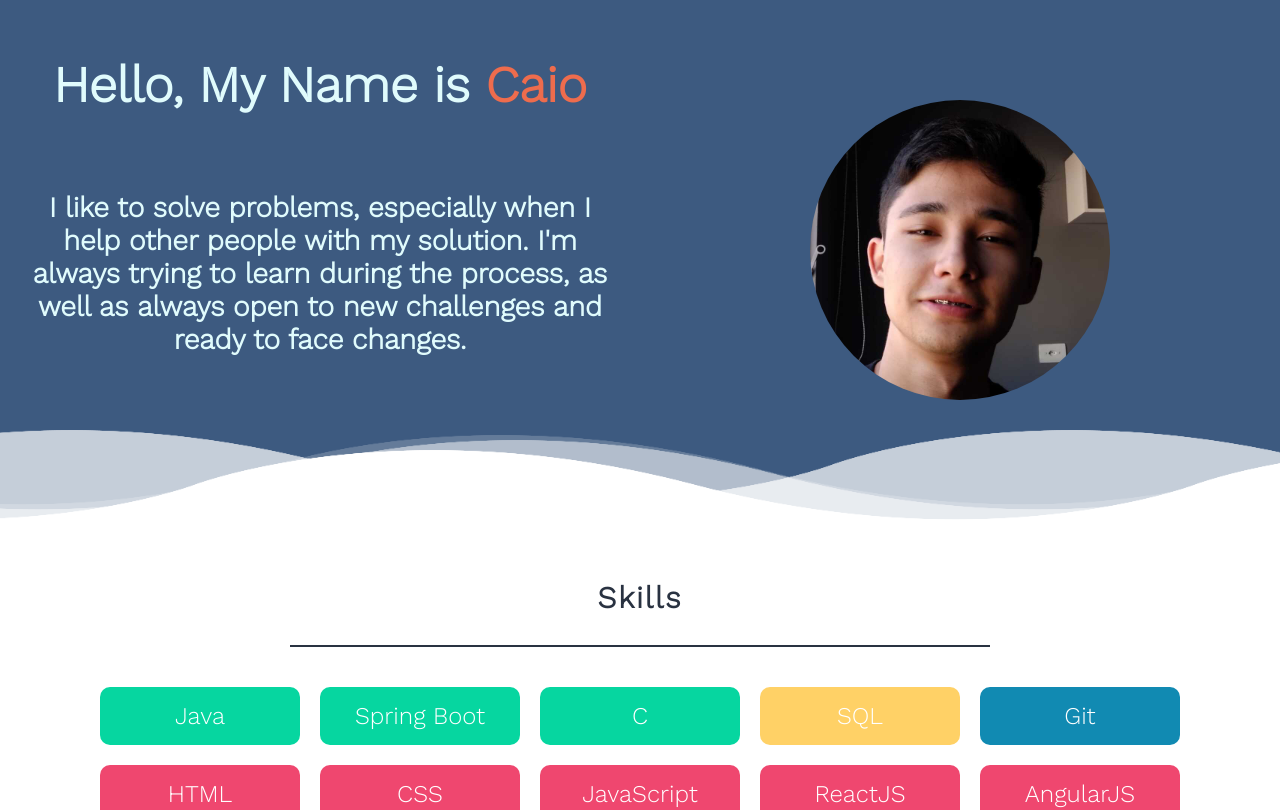
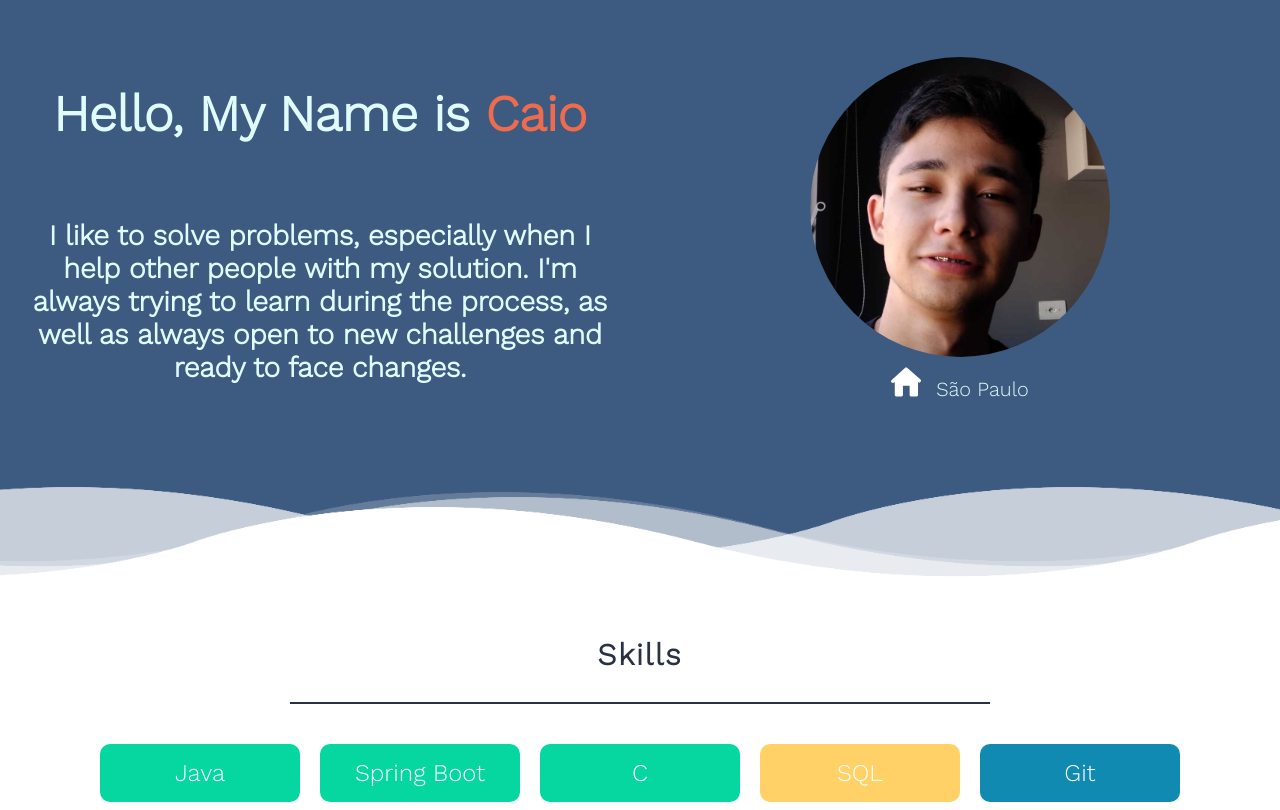
Before and after one commit to caio-k/caio-k.github.io, a React (Create React App) app: page / in a window 1280 px wide. Shown: the top 810 px of the page. Built offline with nearby package versions, Linux system fonts and the light colour scheme.

Commit message:
add my location

```diff
--- a/src/components/header.js
+++ b/src/components/header.js
@@ -1,6 +1,7 @@
 import React from "react";
 import "../styles/header.css";
 import photo from "../assets/photo.jpeg";
+import house from "../assets/house.svg";
 
 function Header() {
   return (
@@ -13,6 +14,10 @@ function Header() {
         </div>
         <div className="second-column-header">
           <img src={photo} alt={"Me"} width="300" height="300"/>
+          <div>
+            <img src={house} alt={"House"} width="30" height="30"/>
+            <p>São Paulo</p>
+          </div>
         </div>
       </div>
       <div className="waves">
--- a/src/styles/header.css
+++ b/src/styles/header.css
@@ -11,6 +11,8 @@
     color: var(--color-3);
     background-color: var(--color-1);
     margin-bottom: 150px;
+    align-items: center;
+    padding: 40px 0;
 }
 
 .first-column-header {
@@ -38,12 +40,23 @@
 .second-column-header {
     width: 50%;
     display: flex;
-    margin-top: 100px;
     justify-content: center;
+    flex-direction: column;
+    align-items: center;
 }
 
-.second-column-header img {
+.second-column-header > img {
     border-radius: 50%;
+}
+
+.second-column-header > div {
+    display: flex;
+    margin-top: 10px;
+}
+
+.second-column-header > div > p {
+    font-size: 20px;
+    margin: 10px 0 0 15px;
 }
 
 .header .wave {
@@ -108,6 +121,7 @@
 
 @media screen and (max-width: 1000px) {
     .header-content {
+        padding-top: 0;
         flex-direction: column;
     }
 
```
Also changed, not shown: src/assets/house.svg (added).
